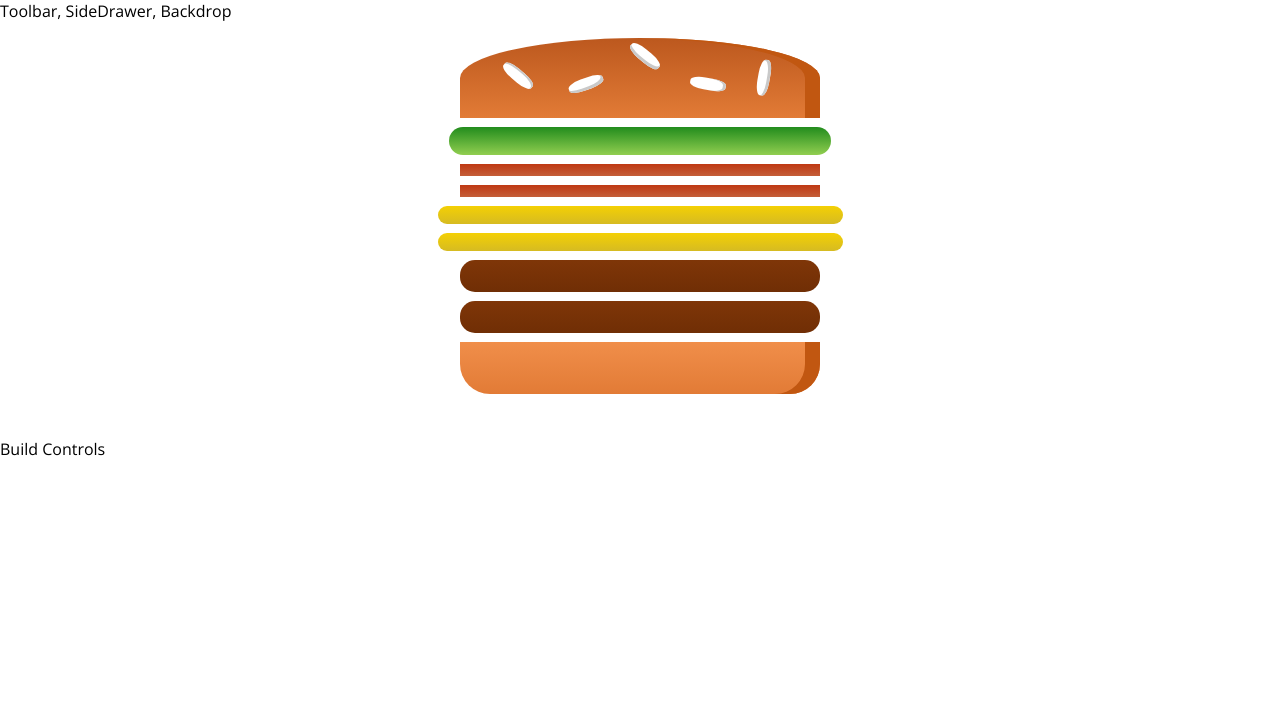
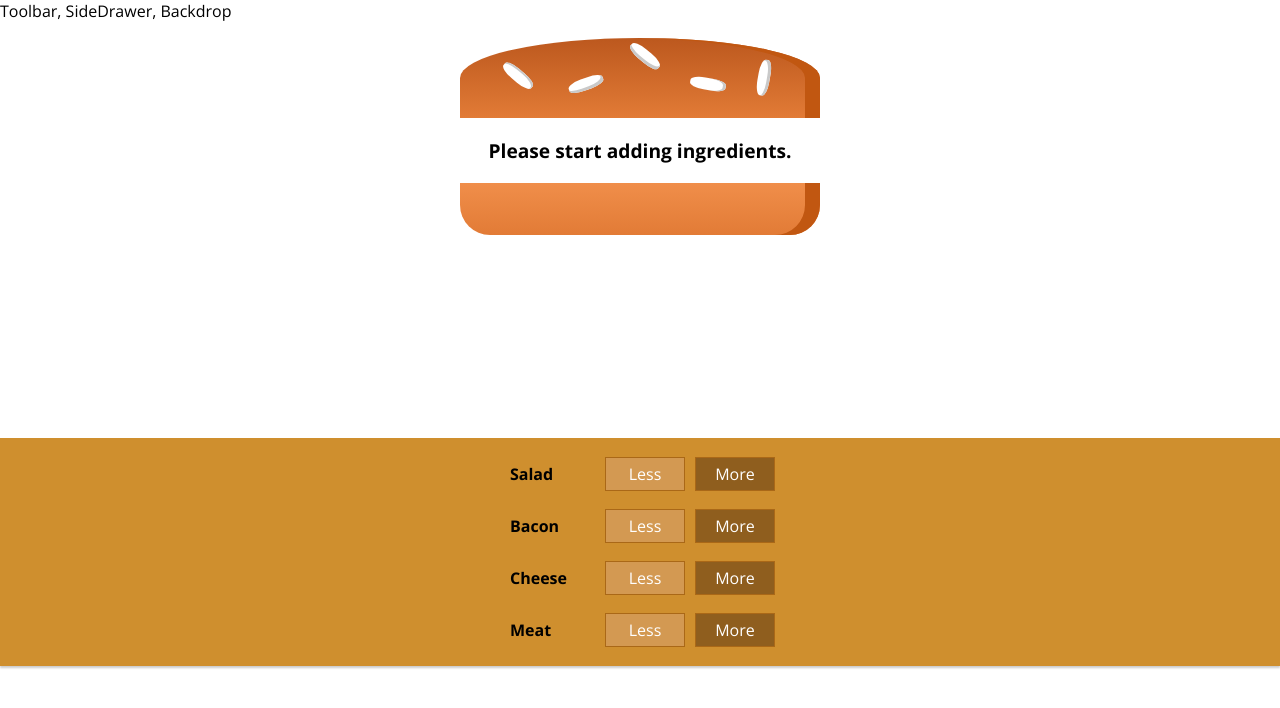
Before and after one commit to aakashthapa001/myburger, a React app: page / in a window 1280 px wide. Shown: the top 708 px of the page. Built offline with nearby package versions, Linux system fonts and the light colour scheme.

Commit message:
Build and Added Static  Build Controls Component  to Builder

```diff
--- /dev/null
+++ b/src/components/Burger/BuildControls/BuildControl/BuildControl.js
@@ -0,0 +1,13 @@
+import React from 'react';
+
+import classes from './BuildControl.scss';
+
+const buildControl = (props) => (
+  <div className={classes.BuildControl}>
+    <div className={classes.Label}>{props.label}</div>
+    <button className={classes.Less}>Less</button>
+    <button className={classes.More}>More</button>
+  </div>
+);
+
+export default buildControl;
--- /dev/null
+++ b/src/components/Burger/BuildControls/BuildControl/BuildControl.scss
@@ -0,0 +1,51 @@
+.BuildControl {
+  display: flex;
+  justify-content: space-between;
+  align-items: center;
+  margin: 5px 0;
+  button {
+    display: block;
+    font: inherit;
+    padding: 5px;
+    margin: 0 5px;
+    width: 80px;
+    border: 1px solid #aa6817;
+    cursor: pointer;
+    outline: 0;
+    &:disabled {
+      background-color: #AC9980;
+      border: 1px solid #7E7365;
+      color: #ccc;
+      cursor: default;
+    }
+    &:hover:disabled {
+      background-color: #AC9980;
+      color: #ccc;
+      cursor: not-allowed;
+    }
+  }
+  .Less {
+    background-color: #D39952;
+    color: white;
+    &:hover,
+    &:active {
+      background-color: #DAA972;
+      color: white;
+    }
+  }
+  .More {
+    background-color: #8F5E1E;
+    color: white;
+    &:hover,
+    &:active {
+      background-color: #99703F;
+      color: white;
+    }
+  }
+}
+
+.Label {
+  padding: 10px;
+  font-weight: bold;
+  width: 80px;
+}
--- a/src/components/Burger/BuildControls/BuildControls.js
+++ b/src/components/Burger/BuildControls/BuildControls.js
@@ -0,0 +1,25 @@
+import React from 'react';
+
+
+import classes from './BuildControls.scss';
+import BuildControl from './BuildControl/BuildControl';
+
+
+const controls = [
+  { label: 'Salad', type: 'salad' },
+  { label: 'Bacon', type: 'bacon' },
+  { label: 'Cheese', type: 'cheese' },
+  { label: 'Meat', type: 'meat' }
+]
+
+const buildControls = (props) => (
+  <div className={classes.BuildControls}>
+    {
+      controls.map(ctrl => {
+        return <BuildControl key={ctrl.label} label={ctrl.label} />
+      })
+    }
+  </div>
+);
+
+export default buildControls;
--- a/src/components/Burger/BuildControls/BuildControls.scss
+++ b/src/components/Burger/BuildControls/BuildControls.scss
@@ -0,0 +1,10 @@
+.BuildControls {
+  width: 100%;
+  background-color: #cf8f2e;
+  display: flex;
+  flex-flow: column;
+  align-items: center;
+  box-shadow: 0 2px 2px #ccc;
+  margin: auto;
+  padding: 10px 0;
+}
--- a/src/containers/BurgerBuilder/BurgerBuilder.js
+++ b/src/containers/BurgerBuilder/BurgerBuilder.js
@@ -2,6 +2,7 @@
 import AuxWrapper from '../../hoc/AuxWrapper';
 
 import Burger from '../../components/Burger/Burger';
+import BuildControls from '../../components/Burger/BuildControls/BuildControls';
 
 class BurgerBuilder extends Component {
   // constructor(props) {
@@ -12,10 +13,10 @@
 
   state = {
     ingredients: {
-      salad: 1,
-      bacon: 2,
-      cheese: 2,
-      meat: 2
+      salad: 0,
+      bacon: 0,
+      cheese: 0,
+      meat: 0
     }
   }
 
@@ -23,7 +24,7 @@
     return (
       <AuxWrapper>
         <Burger ingredients={this.state.ingredients} />
-        <div>Build Controls</div>
+        <BuildControls />
       </AuxWrapper>
     );
   }
```
